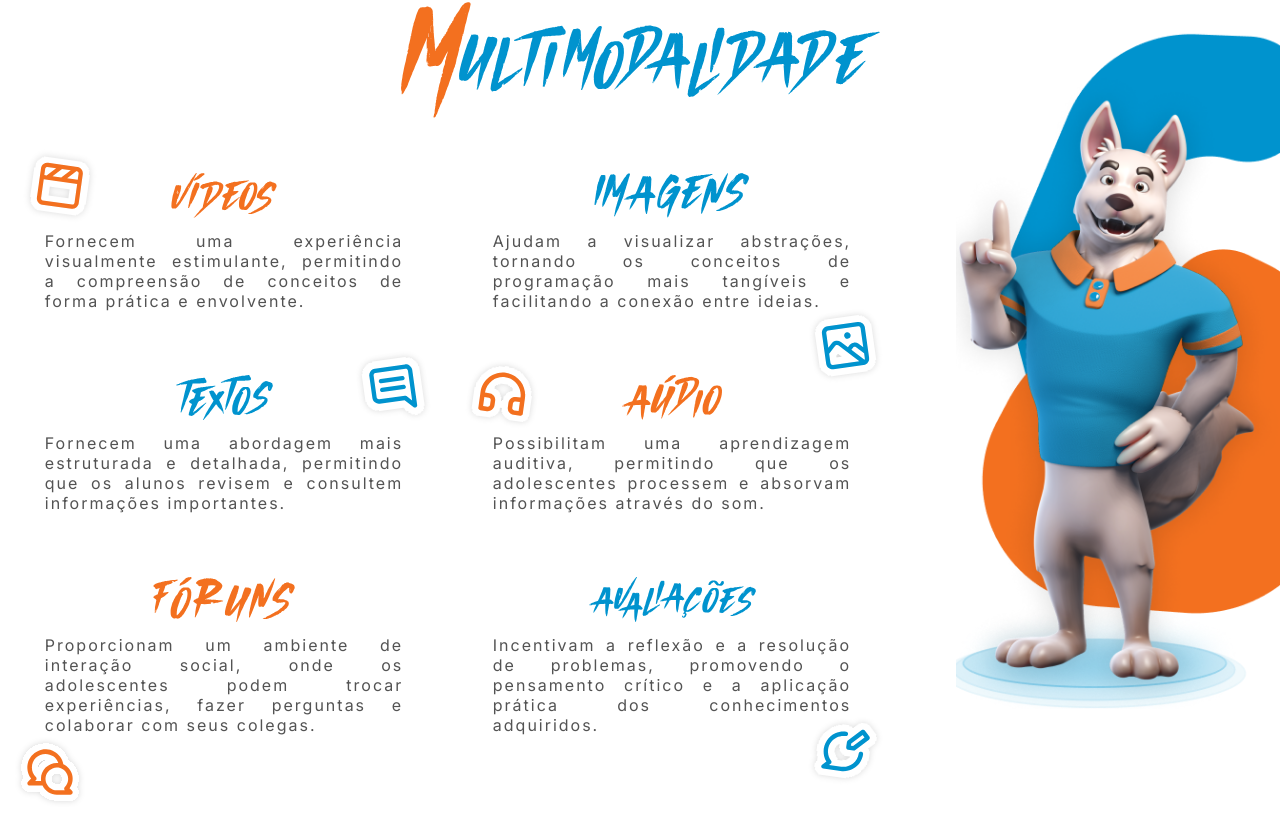
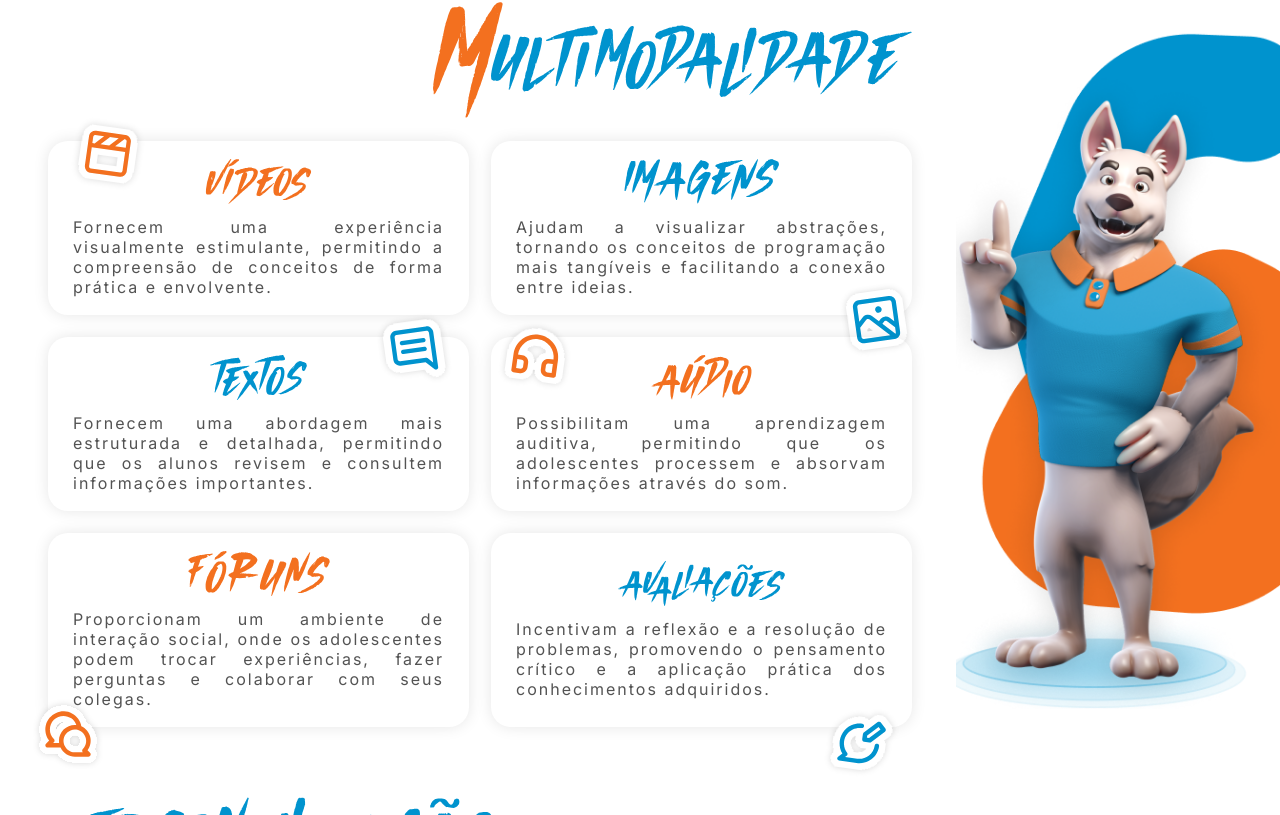
Before and after one commit to HenriqueSenaDev/mind-lab, a React (Vite) app: page / in a window 1280 px wide. Shown: the part 1385-2200 px from the top of the page. Built offline with nearby package versions, Linux system fonts and the light colour scheme; a web font is replaced by a local one.

Commit message:
landing MultimodalItems box-shadow and styles refactor

```diff
--- a/src/pages/landing/components/multimodal-item/styles.css
+++ b/src/pages/landing/components/multimodal-item/styles.css
@@ -3,11 +3,14 @@
     align-items: center;
     justify-content: center;
     flex-direction: column;
-    width: 50%;
+    width: 80px;
+    height: 80px;
+    padding: 10px 5px;
+    border-radius: 20px;
     gap: 5px;
-    margin: 10px 0;
     color: #535353;
     position: relative;
+    box-shadow: 0px 0px 15px 0px rgba(0, 0, 0, 0.10);
 }
 
 .multimodal-item-container p {
@@ -15,7 +18,7 @@
 }
 
 .multimodal-item-icon {
-    width: 35px;
+    width: 33px;
     height: auto;
 }
 
@@ -25,7 +28,8 @@
 
 @media(min-width: 400px) {
     .multimodal-item-container {
-        margin: 12px 0;
+        width: 100px;
+        height: 100px;
     }
 
     .multimodal-item-icon {
@@ -37,9 +41,16 @@
     }
 }
 
+@media(min-width: 650px) {
+    .multimodal-item-container {
+        width: 115px;
+    }
+}
+
 @media(min-width: 768px) {
     .multimodal-item-container {
-        margin: 18px 0;
+        width: 140px;
+        height: 120px;
     }
 
     .multimodal-item-icon {
@@ -53,14 +64,15 @@
 
 @media(min-width: 992px) {
     .multimodal-item-container {
-        margin: 32px 0;
+        padding: 18px 25px;
+        width: unset;
+        height: unset;
         gap: 13px;
     }
 
     .multimodal-item-container p {
         display: block;
         text-align: justify;
-        width: 80%;
         font-size: 16px;
         letter-spacing: 2px;
     }
@@ -82,8 +94,8 @@
     }
 
     .multimodal-item-container:nth-child(2) .multimodal-item-icon {
-        bottom: -70px;
-        right: 15px;
+        bottom: -40px;
+        right: 0;
         rotate: -8deg;
     }
 
@@ -95,13 +107,13 @@
 
     .multimodal-item-container:nth-child(4) .multimodal-item-icon {
         top: -15px;
-        left: 20px;
+        left: 10px;
         rotate: 8deg;
     }
 
     .multimodal-item-container:nth-child(5) .multimodal-item-icon {
-        bottom: -72px;
-        left: 15px;
+        bottom: -42px;
+        left: -15px;
     }
 
     .multimodal-item-container:nth-child(6) .multimodal-item-icon {
@@ -110,3 +122,13 @@
         rotate: 8deg;
     }
 }
+
+@media(min-width: 1600px) {
+    .multimodal-item-label {
+        height: 56px;
+    }
+
+    .multimodal-item-container p {
+        font-size: 20px;
+    }
+}
--- a/src/pages/landing/section-styles/multimodals.css
+++ b/src/pages/landing/section-styles/multimodals.css
@@ -26,7 +26,9 @@
 }
 
 .multimodals-description-area {
-    width: 90%;
+    display: grid;
+    gap: 15px;
+    grid-template-columns: repeat(2, 1fr);
 }
 
 @media(min-width: 400px) {
@@ -77,7 +79,7 @@
     }
 
     .multimodals-description-area {
-        width: 70%;
+        gap: 22px;
     }
 }
 
@@ -87,7 +89,7 @@
     }
 
     .multimodals-area {
-        width: 70%;
+        width: 75%;
     }
 
     .mm-wolf-img {
@@ -102,8 +104,18 @@
     }
 
     .multimodals-description-area {
-        width: 100%;
+        width: 90%;
         align-self: center;
+    }
+}
+
+@media(min-width: 1600px) {
+    .multimodals-area {
+        gap: 30px;
+    }
+    .multimodals-description-area {
+        row-gap: 42px;
+        column-gap: 64px;
     }
 }
 
```
